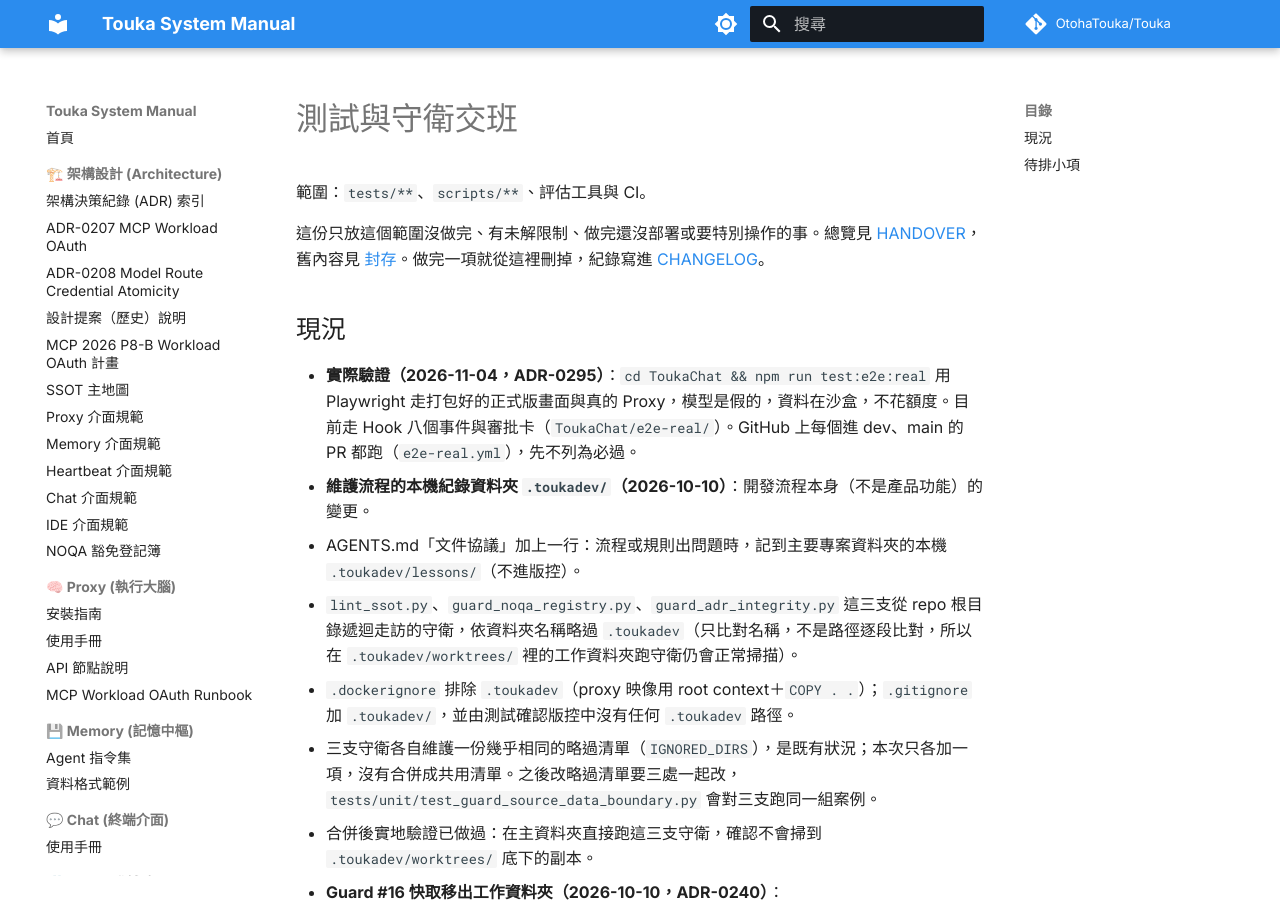
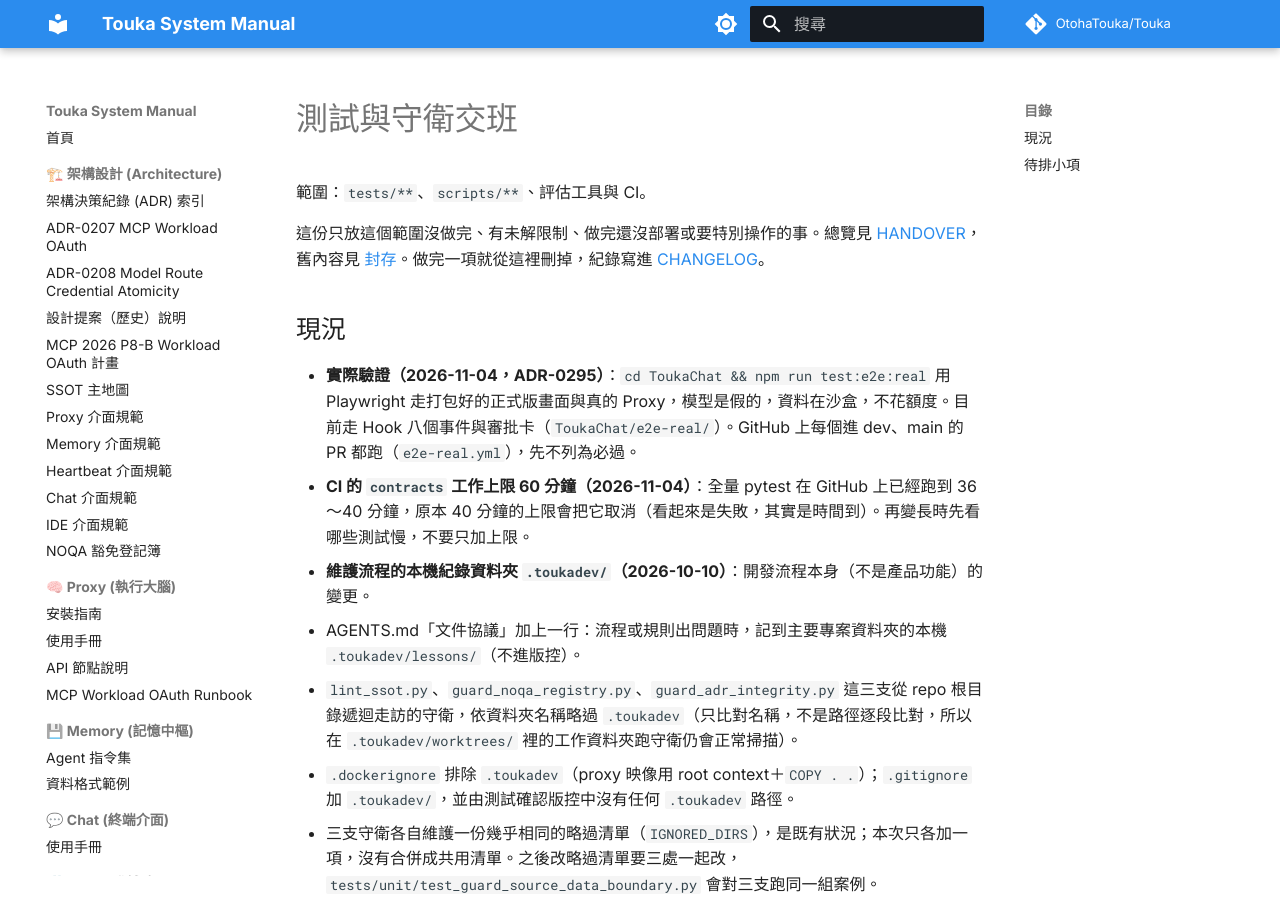
Before and after one commit to OtohaTouka/Touka, an MkDocs documentation site: the page built from docs/handover/tests.md, in a window 1280 px wide and 900 px high. Built offline with MkDocs 1.6.1 and Material for MkDocs 9.7.7, drawn with Linux system fonts in a browser that asks for light colours; comment, search, counter and statistics services are not loaded.

Commit message:
ci: give the contracts job 60 minutes
The full pytest run now takes 36 to 40 minutes on GitHub, so the 40 minute limit
cancels it. A docs-only run on dev took 39 minutes 39 seconds.

Co-Authored-By: Claude Opus 5.5 <noreply@anthropic.com>

```diff
--- a/docs/handover/tests.md
+++ b/docs/handover/tests.md
@@ -7,6 +7,7 @@
 ## 現況
 
 - **實際驗證（2026-11-04，ADR-0295）**：`cd ToukaChat && npm run test:e2e:real` 用 Playwright 走打包好的正式版畫面與真的 Proxy，模型是假的，資料在沙盒，不花額度。目前走 Hook 八個事件與審批卡（`ToukaChat/e2e-real/`）。GitHub 上每個進 dev、main 的 PR 都跑（`e2e-real.yml`），先不列為必過。
+- **CI 的 `contracts` 工作上限 60 分鐘（2026-11-04）**：全量 pytest 在 GitHub 上已經跑到 36～40 分鐘，原本 40 分鐘的上限會把它取消（看起來是失敗，其實是時間到）。再變長時先看哪些測試慢，不要只加上限。
 - **維護流程的本機紀錄資料夾 `.toukadev/`（2026-10-10）**：開發流程本身（不是產品功能）的變更。
   - AGENTS.md「文件協議」加上一行：流程或規則出問題時，記到主要專案資料夾的本機 `.toukadev/lessons/`（不進版控）。
   - `lint_ssot.py`、`guard_noqa_registry.py`、`guard_adr_integrity.py` 這三支從 repo 根目錄遞迴走訪的守衛，依資料夾名稱略過 `.toukadev`（只比對名稱，不是路徑逐段比對，所以在 `.toukadev/worktrees/` 裡的工作資料夾跑守衛仍會正常掃描）。
```
Also changed, not shown: 1 other file.
